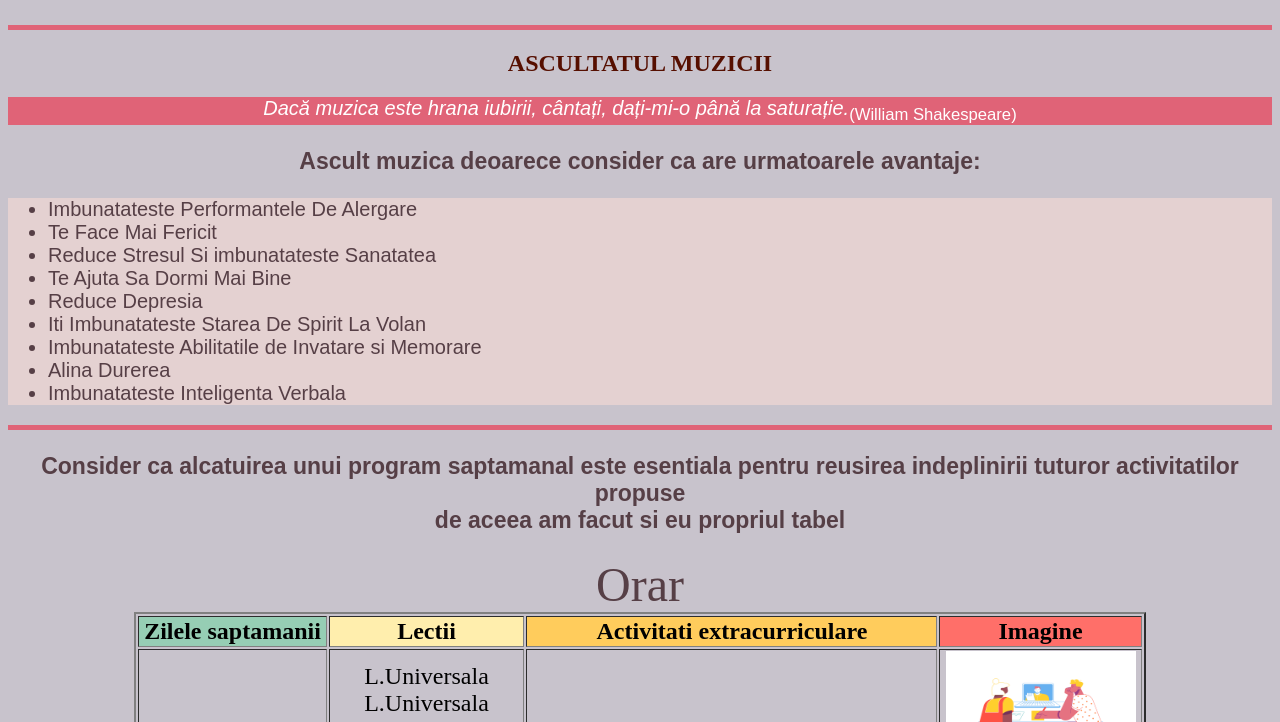
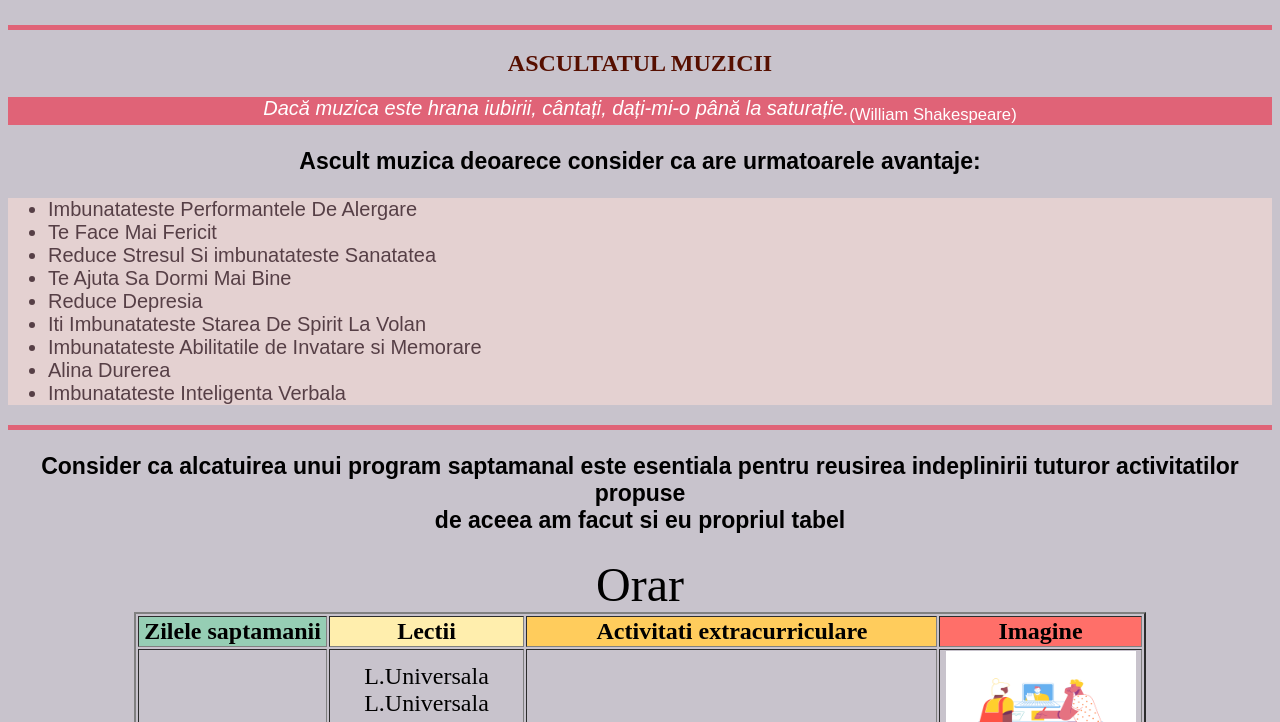
Before and after one commit to andreeaj08/jangaandreeaproiect, a plain HTML site: page index.html in a window 1280 px wide. Shown: the part 2078-2800 px from the top of the page. Drawn offline with Linux system fonts and the light colour scheme.

Commit message:
Update index.html

```diff
--- a/index.html
+++ b/index.html
@@ -9,7 +9,7 @@
 
 <img src="hobby.jpg"  width=350" height="350" border=4 align=left hspace="20" vspace="20">
 
-<a style="text-align:left;font-family:Arial;color:#563f46;font-size:31">
+<a style="text-align:left;font-family:Arial;color:black;font-size:31">
 <br>Hobby-urile fac viața unei persoane mai strălucitoare și mai interesantă.
 <br>O ocupație plăcută distrage atenția de la monotonia vieții de zi cu zi,
 <br>salvează în situații dificile de viață și, uneori, devine un mijloc de
@@ -36,7 +36,7 @@ Cei care isi intrebuinteaza rau timpul sunt cei dintai care se plang de scurtime
 <hr>
 <hr style="height:5px;border-width:0;background-color:#588c7e">
 <H2 ALIGN="CENTER"> <font color="#563f46; font-size:50"> PICTURA </font> </H2>
-<p style="text-align:center;font-family:Arial;color:#563f46;font-size:23">
+<p style="text-align:center;font-family:Arial;color:black;font-size:23">
 <b><br>Pentru a-mi dezvolta cat mai bine aceasta abilitate frecventez cursuri la <a href="http://artico.md/"> Artico</a></b></p>
 <H3 ALIGN="CENTER"> <font color="#563f46; font-size:50"> MATERIALE </font> </H3>
 <UL style="text-align:left;background-color:#e4d1d1;font-family:Arial;color:#563f46;font-size:20">
@@ -62,7 +62,7 @@ Cei care isi intrebuinteaza rau timpul sunt cei dintai care se plang de scurtime
 <H2 ALIGN="CENTER"> <font color="#563f46; font-size:50"> ASCULTATUL MUZICII  </font> </H2>
 <p style="text-align:center;background-color:#e06377;font-family:Arial;color:white;font-size:20"><i>
 Dacă muzica este hrana iubirii, cântați, dați-mi-o până la saturație.</i><sub>(William Shakespeare)</sub></p>
-<p style="text-align:center;font-family:Arial;color:#563f46;font-size:23">
+<p style="text-align:center;font-family:Arial;color:black;font-size:23">
 <b>Ascult muzica deoarece consider ca are urmatoarele avantaje:</b></p>
 <UL style="text-align:left;background-color:#e4d1d1;font-family:Arial;color:#563f46;font-size:20">
 	<li>Imbunatateste Performantele De Alergare</li>
@@ -76,11 +76,11 @@ Dacă muzica este hrana iubirii, cântați, dați-mi-o până la saturație.</i>
         <li>Imbunatateste Inteligenta Verbala</li>
 </ul>
 <hr style="height:5px;border-width:0;background-color:#e06377">
-<p style="text-align:center;font-family:Arial;color:#563f46;font-size:23">
+<p style="text-align:center;font-family:Arial;color:black;font-size:23">
 <b>Consider ca alcatuirea unui program saptamanal este esentiala pentru reusirea indeplinirii tuturor activitatilor propuse <br>de aceea am facut si eu propriul tabel </b></p>
 
 <table style="font-size: x-large;" align=center border=2 width="80%" height="30%">
-<caption align="left"><Font color="#563f46" size=11> Orar </font></caption>
+<caption align="left"><Font color="black" size=11> Orar </font></caption>
 <Tr><Th bgcolor="#96ceb4">Zilele saptamanii <th bgcolor="#ffeead"> Lectii
 <th bgcolor="#ffcc5c"> Activitati extracurriculare <th bgcolor="#ff6f69"> Imagine </Tr>
 <Tr align= "center"> <Td> Luni<td> L.Universala<br>L.Universala<br>Informatica<br>Matematica<br>Biologia <td>
```
